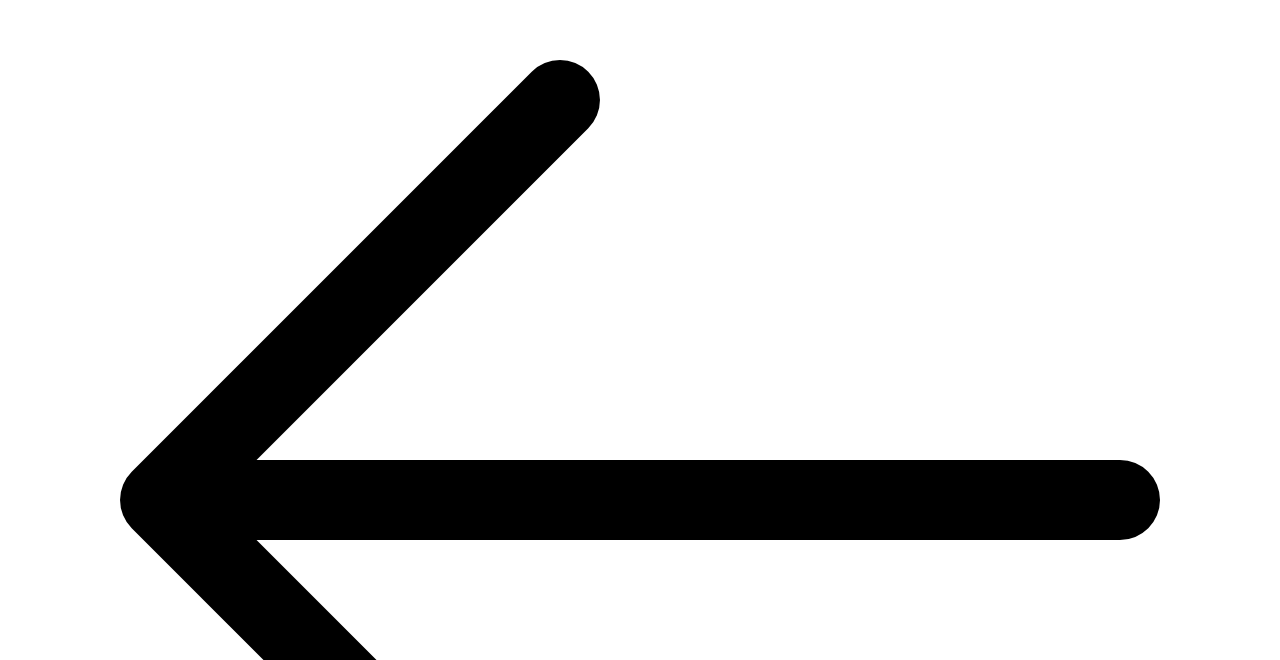
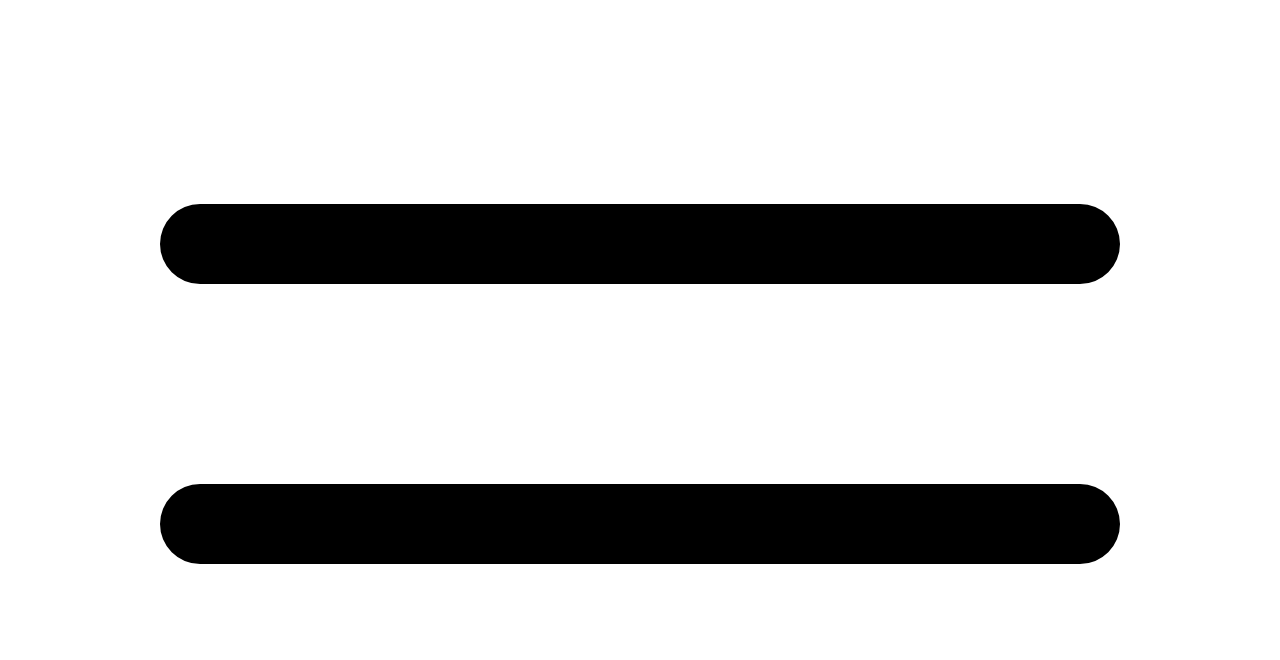
Before and after one commit to najmunda/tanam-ya, a React (Vite) app: page / in a window 1280 px wide. Shown: the part 140-800 px from the top of the page. Built offline with nearby package versions, Linux system fonts and the light colour scheme.

Commit message:
feat(rrd): Initiate react-router-dom branch

```diff
--- a/src/App.jsx
+++ b/src/App.jsx
@@ -2,11 +2,13 @@
 import Gallery from './Pages/Gallery';
 import ProductDetail from './Pages/ProductDetail';
 import Signin from './Pages/Signin';
+import About from './Pages/About';
 
 export default function App() {
   return (
     //<Gallery />
-    <ProductDetail />
-    //<Signin />
+    //<ProductDetail />
+    <Signin />
+    //<About />
   );
 }
--- /dev/null
+++ b/src/Routes/Root.jsx
@@ -0,0 +1,12 @@
+import React from 'react';
+import { Outlet } from 'react-router-dom';
+import Header from '../Components/Header';
+
+export default function Root() {
+  return (
+    <>
+      <Header />
+      <Outlet />
+    </>
+  );
+}
--- a/src/main.jsx
+++ b/src/main.jsx
@@ -1,10 +1,47 @@
 import React from 'react';
 import ReactDOM from 'react-dom/client';
-import App from './App';
+import {
+  createBrowserRouter,
+  RouterProvider,
+} from 'react-router-dom';
+import Root from './Routes/Root';
+import Signin from './Pages/Signin';
 import './index.css';
+
+const router = createBrowserRouter([
+  {
+    path: '/',
+    element: <Root />,
+  },
+  /*
+  {
+    path: '/',
+    element: <Root />,
+    loader: rootLoader,
+    children: [
+      {
+        path: '',
+        element: <Gallery />,
+      },
+      {
+        path: 'plant/:plantId',
+        element: <ProductDetail />,
+      },
+      {
+        path: 'about',
+        element: <About />,
+      },
+    ],
+  },
+  */
+  {
+    path: '/signin',
+    element: <Signin />,
+  },
+]);
 
 ReactDOM.createRoot(document.getElementById('root')).render(
   <React.StrictMode>
-    <App />
+    <RouterProvider router={router} />
   </React.StrictMode>,
 );
```
